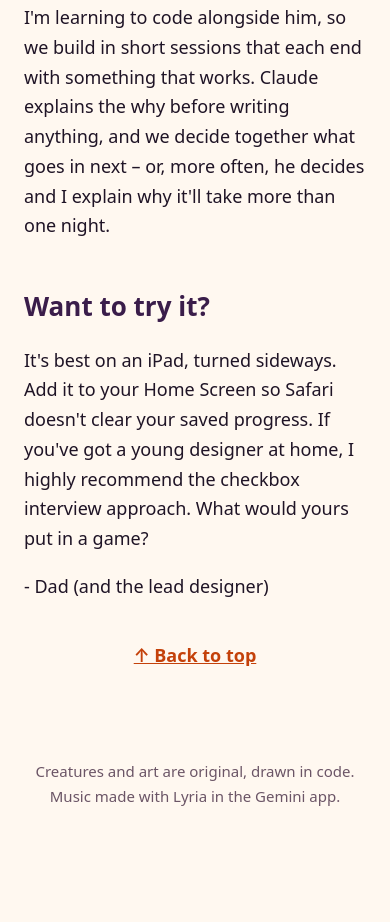
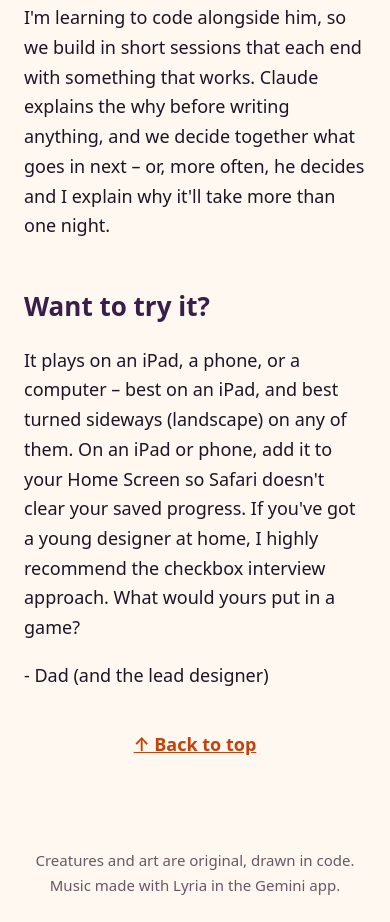
Before and after one commit to daynwj/creature-adventure-game, a plain HTML site: page story.html in a window 390 px wide. Shown: the part 10519-11441 px from the top of the page. Before the commit the page ends 11351 px from the top, so only its background shows below. Drawn offline with Linux system fonts and the light colour scheme.

Commit message:
Story page: mention phones and landscape mode
Co-Authored-By: Claude Opus 5.5 <noreply@anthropic.com>
Claude-Session: https://claude.ai/code/session_0189GTofpS7ccBXQr6bBsd5i

```diff
--- a/story.html
+++ b/story.html
@@ -134,7 +134,7 @@
 <p>I'm learning to code alongside him, so we build in short sessions that each end with something that works. Claude explains the why before writing anything, and we decide together what goes in next – or, more often, he decides and I explain why it'll take more than one night.</p>
 
 <h2>Want to try it?</h2>
-<p>It's best on an iPad, turned sideways. Add it to your Home Screen so Safari doesn't clear your saved progress. If you've got a young designer at home, I highly recommend the checkbox interview approach. What would yours put in a game?</p>
+<p>It plays on an iPad, a phone, or a computer – best on an iPad, and best turned sideways (landscape) on any of them. On an iPad or phone, add it to your Home Screen so Safari doesn't clear your saved progress. If you've got a young designer at home, I highly recommend the checkbox interview approach. What would yours put in a game?</p>
 <p>- Dad (and the lead designer)</p>
 <a class="backtop" href="#top">↑ Back to top</a>
 
```
